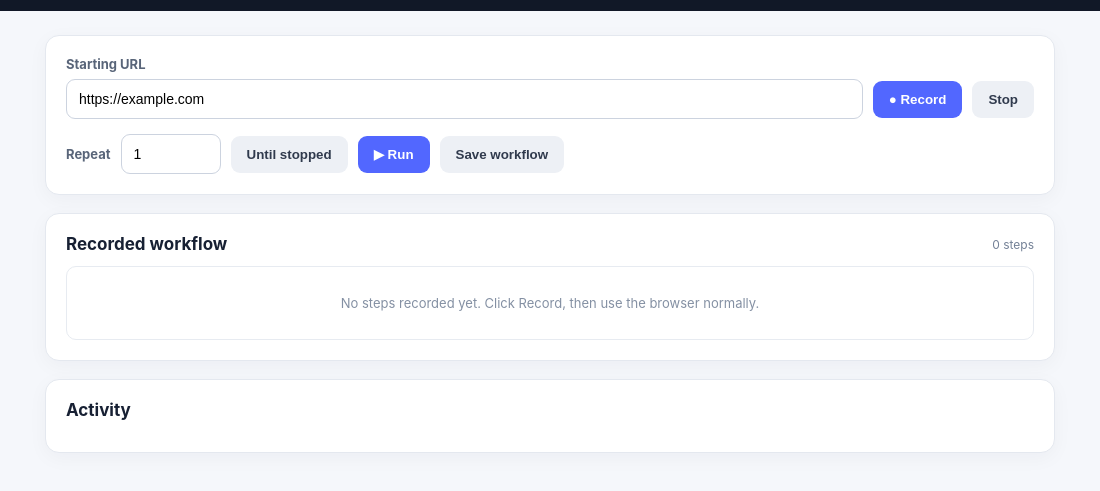
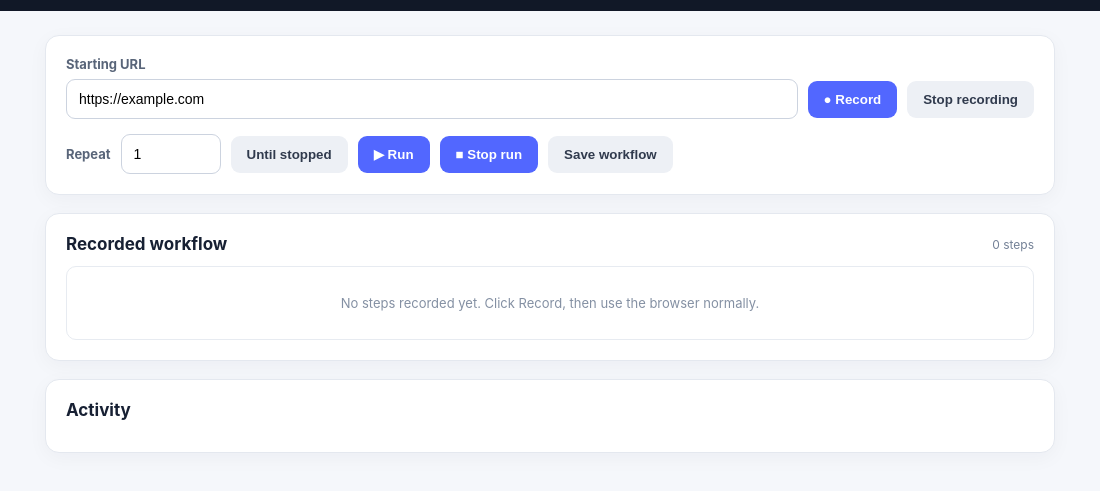
Before and after one commit to innocentmaweta-hub/auto, an Electron app: page src/index.html in a window 1100 px wide. Shown: the part 75-566 px from the top of the page. Drawn offline with Linux system fonts and the light colour scheme; no server answers.

Commit message:
Add dedicated stop automation button

```diff
--- a/src/index.html
+++ b/src/index.html
@@ -1,48 +1,15 @@
 <!doctype html>
 <html lang="en">
-<head>
-  <meta charset="UTF-8" />
-  <meta name="viewport" content="width=device-width, initial-scale=1.0" />
-  <title>Auto — Browser Automation</title>
-  <link rel="stylesheet" href="styles.css" />
-</head>
+<head><meta charset="UTF-8" /><meta name="viewport" content="width=device-width, initial-scale=1.0" /><title>Auto — Browser Automation</title><link rel="stylesheet" href="styles.css" /></head>
 <body>
-  <header>
-    <div>
-      <h1>Auto</h1>
-      <p>Record browser actions. Replay them automatically.</p>
-    </div>
-    <span id="status" class="status">Ready</span>
-  </header>
-
-  <main>
-    <section class="card controls">
-      <label>Starting URL</label>
-      <div class="row">
-        <input id="url" value="https://example.com" placeholder="https://example.com" />
-        <button id="record">● Record</button>
-        <button id="stop" class="secondary">Stop</button>
-      </div>
-      <div class="row second">
-        <label class="repeat-label">Repeat</label>
-        <input id="repeats" type="number" min="1" value="1" />
-        <button id="continuous" class="secondary">Until stopped</button>
-        <button id="run">▶ Run</button>
-        <button id="save" class="secondary">Save workflow</button>
-      </div>
-    </section>
-
-    <section class="card">
-      <div class="section-title"><h2>Recorded workflow</h2><span id="count">0 steps</span></div>
-      <div id="steps" class="steps"><div class="empty">No steps recorded yet. Click Record, then use the browser normally.</div></div>
-    </section>
-
-    <section class="card log-card">
-      <div class="section-title"><h2>Activity</h2></div>
-      <div id="log" class="log"></div>
-    </section>
-  </main>
-
-  <script src="renderer.js"></script>
-</body>
-</html>
+<header><div><h1>Auto</h1><p>Record browser actions. Replay them automatically.</p></div><span id="status" class="status">Ready</span></header>
+<main>
+<section class="card controls">
+<label>Starting URL</label>
+<div class="row"><input id="url" value="https://example.com" placeholder="https://example.com" /><button id="record">● Record</button><button id="stop-recording" class="secondary">Stop recording</button></div>
+<div class="row second"><label class="repeat-label">Repeat</label><input id="repeats" type="number" min="1" value="1" /><button id="continuous" class="secondary">Until stopped</button><button id="run">▶ Run</button><button id="stop-run" class="danger">■ Stop run</button><button id="save" class="secondary">Save workflow</button></div>
+</section>
+<section class="card"><div class="section-title"><h2>Recorded workflow</h2><span id="count">0 steps</span></div><div id="steps" class="steps"><div class="empty">No steps recorded yet. Click Record, then use the browser normally.</div></div></section>
+<section class="card log-card"><div class="section-title"><h2>Activity</h2></div><div id="log" class="log"></div></section>
+</main><script src="renderer.js"></script>
+</body></html>
```
